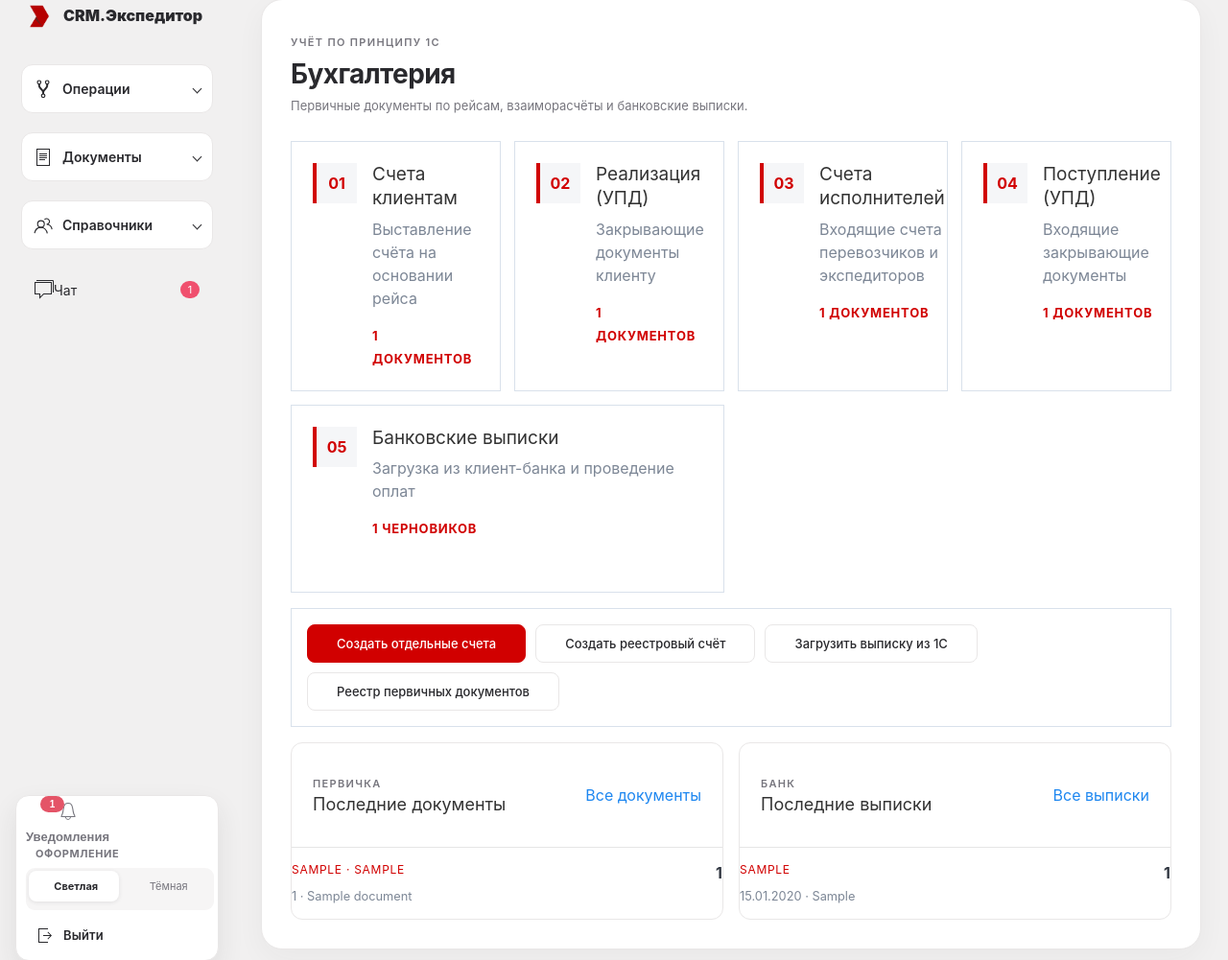
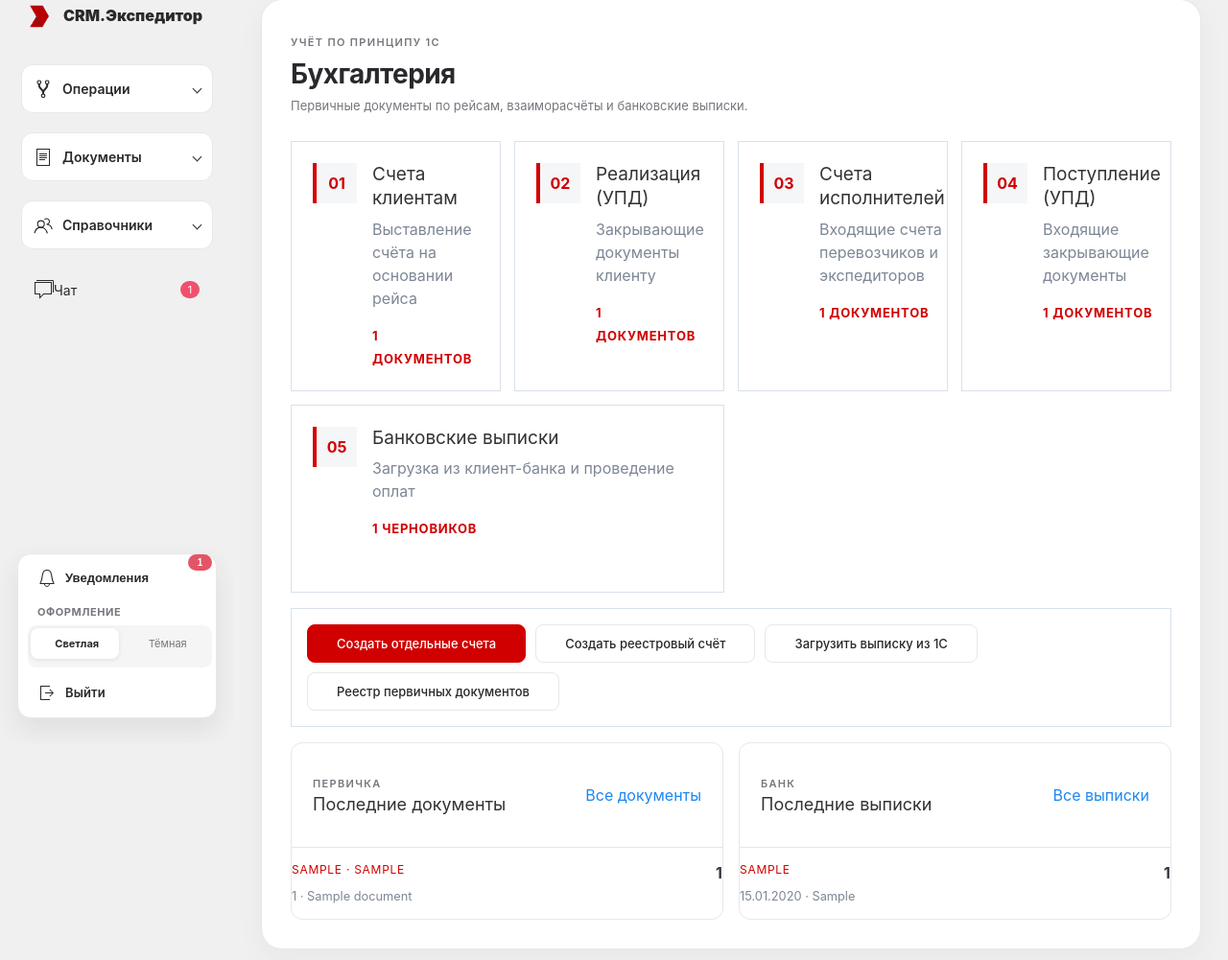
Before and after one commit to avdiunichev/django-crm, a Django app: template templates/crm/accounting_dashboard.html in a window 1280 px wide. Shown: the part 25-1026 px from the top of the page at 96% size. Run offline with Django 5.2, Linux system fonts and the light colour scheme; the template is opened without the code that fills it: most values are stand-ins (such as "Sample title", 1, 10 or a date in 2020); some libraries are stand-ins or nearby versions.

Commit message:
Place utility dock inside desktop sidebar

```diff
--- a/static/css/workspace-theme.css
+++ b/static/css/workspace-theme.css
@@ -1219,4 +1219,19 @@ html body.driver-directory-page .driver-directory-table :is(th, td):nth-child(1)
         box-shadow: 0 1px 4px rgba(41, 41, 45, .10);
         font-weight: 650;
     }
+
+    /* On desktop the tool dock is physically placed in the sidebar. This
+       avoids it being clipped by the collapsed legacy top navigation. */
+    html body.uikit-theme.crm-workspace-theme .crm-desktop-sidebar > .crm-topnav-tools {
+        position: static;
+        z-index: auto;
+        width: 100%;
+        max-height: none;
+        margin-top: auto;
+        overflow: visible;
+        flex: 0 0 auto;
+    }
+    html body.uikit-theme.crm-workspace-theme .crm-desktop-sidebar > .mobile-nav-list {
+        padding-bottom: 12px;
+    }
 }
--- /dev/null
+++ b/static/js/sidebar-tools.js
@@ -0,0 +1,30 @@
+(() => {
+    "use strict";
+
+    const desktopBreakpoint = window.matchMedia("(min-width: 1200px)");
+
+    document.addEventListener("DOMContentLoaded", () => {
+        const tools = document.querySelector(".crm-topnav-tools");
+        const sidebar = document.querySelector(".crm-desktop-sidebar");
+        const header = document.querySelector(".crm-topnav");
+        if (!tools || !sidebar || !header) return;
+
+        const returnPoint = document.createComment("crm sidebar tools return point");
+        header.insertBefore(returnPoint, tools);
+
+        const placeTools = () => {
+            if (desktopBreakpoint.matches) {
+                sidebar.appendChild(tools);
+            } else {
+                header.insertBefore(tools, returnPoint.nextSibling);
+            }
+        };
+
+        placeTools();
+        if (typeof desktopBreakpoint.addEventListener === "function") {
+            desktopBreakpoint.addEventListener("change", placeTools);
+        } else {
+            desktopBreakpoint.addListener(placeTools);
+        }
+    });
+})();
--- a/templates/base.html
+++ b/templates/base.html
@@ -34,7 +34,7 @@
     <meta name="apple-mobile-web-app-title" content="Моя CRM">
     <link rel="stylesheet" href="{% static 'css/sidebar.css' %}?v=20260923">
     {% block extra_head %}{% endblock %}
-    <link rel="stylesheet" href="{% static 'css/workspace-theme.css' %}?v=20260926-sidebar-theme-switcher">
+    <link rel="stylesheet" href="{% static 'css/workspace-theme.css' %}?v=20260926-sidebar-theme-dock">
 </head>
 <body class="uk-background-muted uikit-theme crm-workspace-theme {% block body_class %}{% endblock %}">
 <div class="app-shell app-shell-topnav">
@@ -215,6 +215,7 @@
 <script src="https://cdn.jsdelivr.net/npm/uikit@3.25.21/dist/js/uikit.min.js"></script>
 <script src="https://cdn.jsdelivr.net/npm/uikit@3.25.21/dist/js/uikit-icons.min.js"></script>
 <script src="{% static 'js/theme.js' %}?v=20260831-theme"></script>
+<script src="{% static 'js/sidebar-tools.js' %}?v=20260926-sidebar-theme-dock"></script>
 <script src="{% static 'js/dropdown-layer.js' %}?v=20260924-calendar-width"></script>
 <script src="{% static 'js/date-inputs.js' %}?v=20260924-partial-date"></script>
 <script src="{% static 'js/dynamic-filters.js' %}?v=20260925-comma-search"></script>
```
